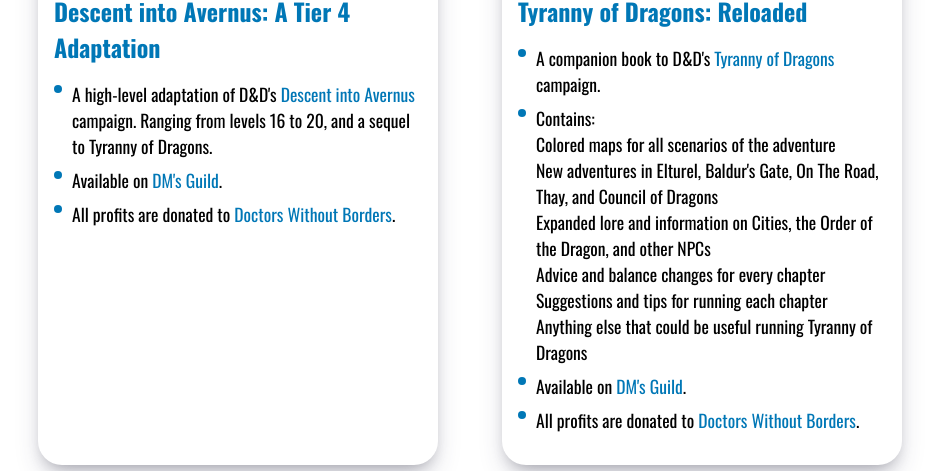
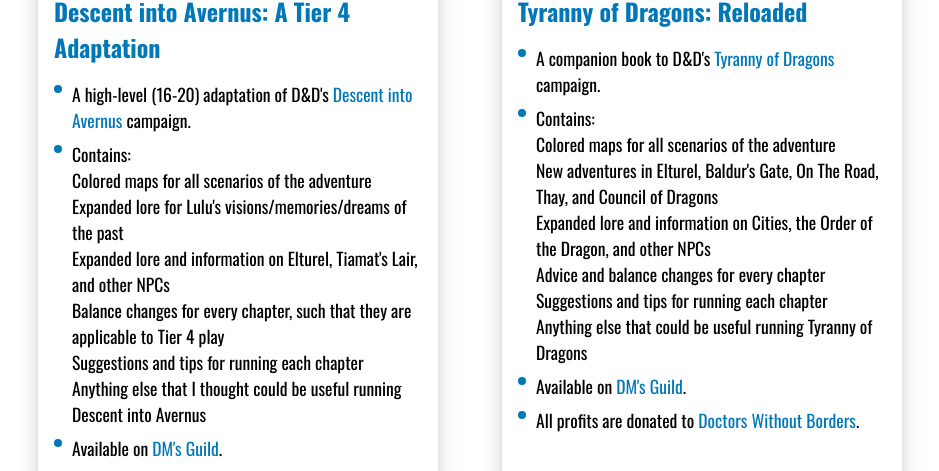
Before and after one commit to david-simoes-93/david-simoes-93.github.io, an Angular app: page / in a window 1280 px wide. Shown: the part 4966-5437 px from the top of the page, without its empty margins (170-1109 px from the left). Built offline with nearby package versions, Linux system fonts and the light colour scheme.

Commit message:
dnd book

```diff
--- a/src/app/writing-career/writing-career.html
+++ b/src/app/writing-career/writing-career.html
@@ -6,7 +6,7 @@
     <app-career-card [media]="[
         {
           type: 'image',
-          url: 'https://www.dmsguild.com/images/8957/464926.jpg'
+          url: 'https://d1vzi28wh99zvq.cloudfront.net/images/8957/464926.jpg'
         }
       ]" title="Descent into Avernus: A Tier 4 Adaptation" [items]="descentItems"></app-career-card>
 
--- a/src/app/writing-career/writing-career.ts
+++ b/src/app/writing-career/writing-career.ts
@@ -12,15 +12,24 @@
   tyrannyItems: SafeHtml[] = [];
   deicideItems: SafeHtml[] = [];
 
-  constructor(private sanitizer: DomSanitizer) {}
+  constructor(private sanitizer: DomSanitizer) { }
 
   ngOnInit(): void {
     this.descentItems = [
       this.sanitizer.bypassSecurityTrustHtml(
-        'A high-level adaptation of D&D\'s <a href="https://forgottenrealms.fandom.com/wiki/Baldur%27s_Gate:_Descent_into_Avernus" target="_blank">Descent into Avernus</a> campaign. Ranging from levels 16 to 20, and a sequel to Tyranny of Dragons.'
+        'A high-level (16-20) adaptation of D&D\'s <a href="https://forgottenrealms.fandom.com/wiki/Baldur%27s_Gate:_Descent_into_Avernus" target="_blank">Descent into Avernus</a> campaign.'
       ),
       this.sanitizer.bypassSecurityTrustHtml(
-        'Available on <a href="https://www.dmsguild.com/product/464926/WIP-Descent-into-Avernus--A-Tier-4-Adaptation" target="_blank">DM\'s Guild</a>.'
+        'Contains:<br>' +
+        '<p>Colored maps for all scenarios of the adventure</p>' +
+        "<p>Expanded lore for Lulu's visions/memories/dreams of the past</p>" +
+        '<p>Expanded lore and information on Elturel, Tiamat\'s Lair, and other NPCs</p>' +
+        '<p>Balance changes for every chapter, such that they are applicable to Tier 4 play</p>' +
+        '<p>Suggestions and tips for running each chapter</p>' +
+        '<p>Anything else that I thought could be useful running Descent into Avernus</p>'
+      ),
+      this.sanitizer.bypassSecurityTrustHtml(
+        'Available on <a href="https://www.dmsguild.com/product/464926/" target="_blank">DM\'s Guild</a>.'
       ),
       this.sanitizer.bypassSecurityTrustHtml(
         'All profits are donated to <a href="https://www.doctorswithoutborders.org/" target="_blank">Doctors Without Borders</a>.'
@@ -41,7 +50,7 @@
         '<p>Anything else that could be useful running Tyranny of Dragons</p>'
       ),
       this.sanitizer.bypassSecurityTrustHtml(
-        'Available on <a href="https://www.dmsguild.com/product/437637/Tyranny-of-Dragons-Reloaded" target="_blank">DM\'s Guild</a>.'
+        'Available on <a href="https://www.dmsguild.com/product/437637/" target="_blank">DM\'s Guild</a>.'
       ),
       this.sanitizer.bypassSecurityTrustHtml(
         'All profits are donated to <a href="https://www.doctorswithoutborders.org/" target="_blank">Doctors Without Borders</a>.'
@@ -56,7 +65,7 @@
         'Characters learn about missing Gods, the Wand of Wonders, and crime lord Kaiser Soze. They can ally with the crime lord or release the Gods for themselves.'
       ),
       this.sanitizer.bypassSecurityTrustHtml(
-        'Available on <a href="https://www.dmsguild.com/product/388847/Deicide?affiliate_id=1374214" target="_blank">DM\'s Guild</a>.'
+        'Available on <a href="https://www.dmsguild.com/product/388847/" target="_blank">DM\'s Guild</a>.'
       ),
       this.sanitizer.bypassSecurityTrustHtml(
         'All profits are donated to <a href="https://www.doctorswithoutborders.org/" target="_blank">Doctors Without Borders</a>.'
```
Lines whose indentation alone changed are shown as unchanged.
